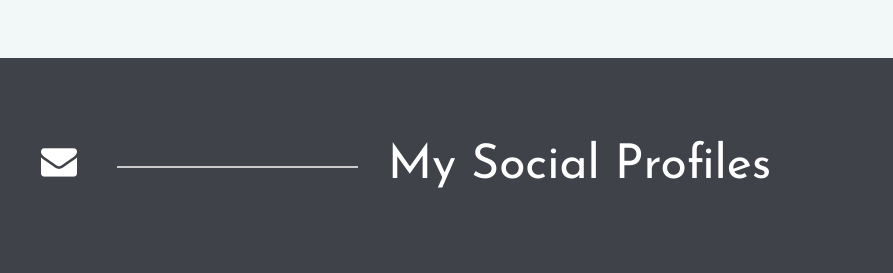
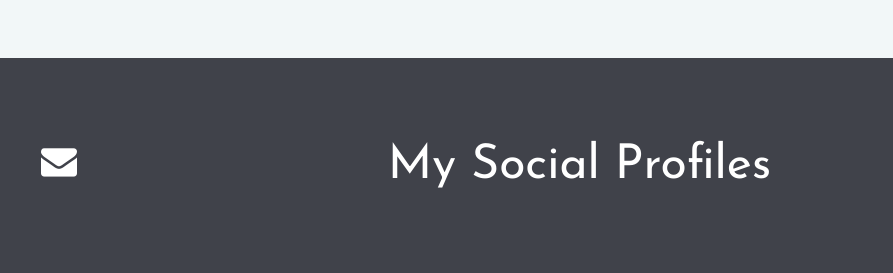
Before and after one commit to danieljaramillor/danieljaramillor.github.io, a plain HTML site: page index.html in a window 1280 px wide. Shown: the part 1080-1353 px from the top of the page, 387-1280 px from the left. Drawn offline with Linux system fonts and the light colour scheme.

Commit message:
Update style.css

```diff
--- a/css/style.css
+++ b/css/style.css
@@ -480,7 +480,7 @@ ol {
 	left: 23%;
 	top: 50%;
 	margin-top: 1px;
-	background: #cbcbcb;
+	background: #40424a;
 }
 
 /*---------------------
```
